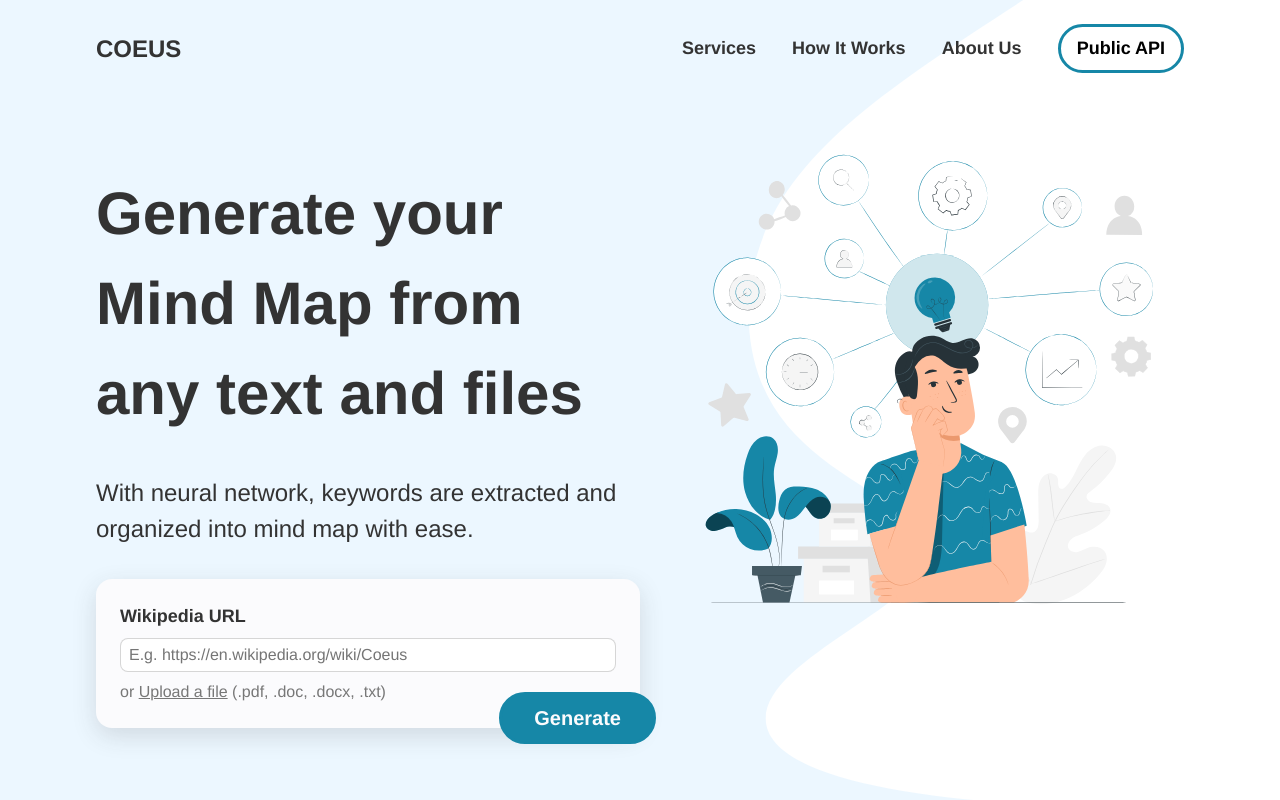
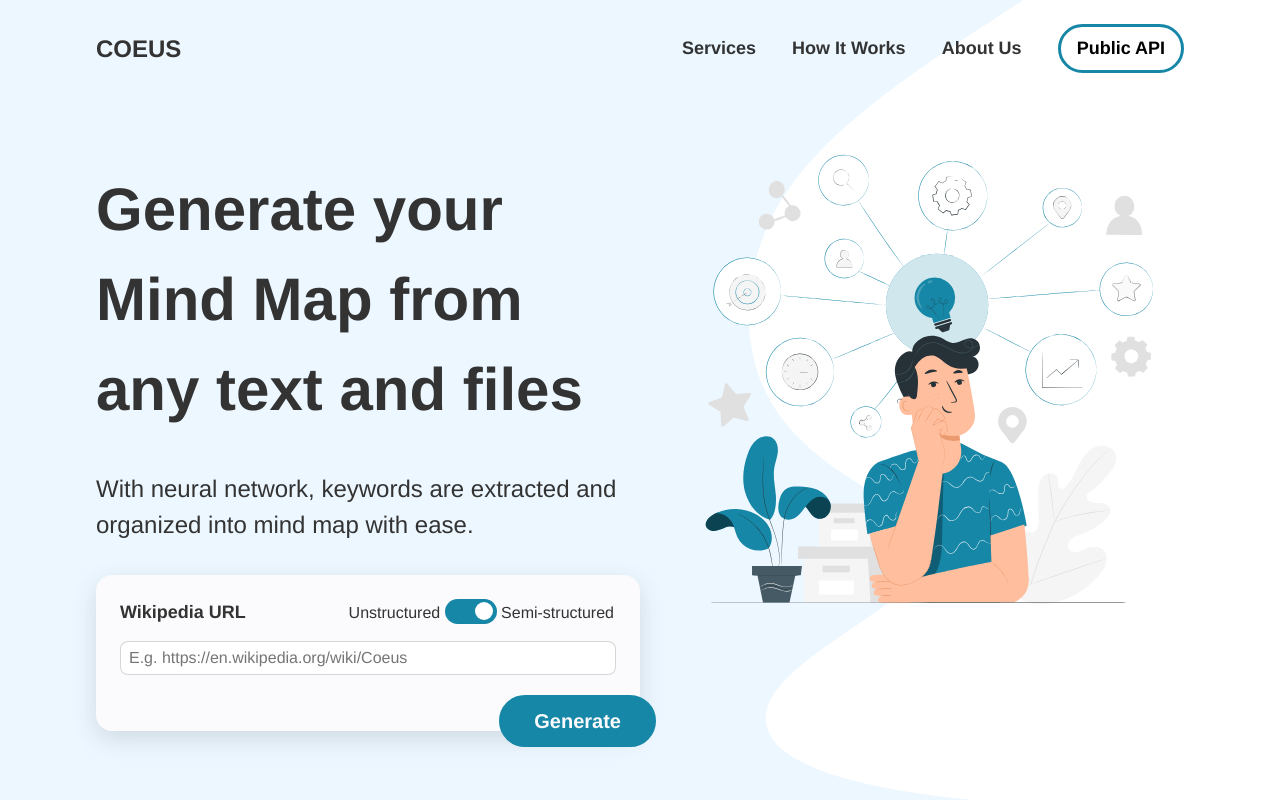
Before and after one commit to cs-coeus/coeus-front-end, a Vue app: page / in a window 1280 px wide. Shown: the top 800 px of the page. Built offline with nearby package versions, Linux system fonts and the light colour scheme.

Commit message:
feat: add switch between unstructured and semi-structured

```diff
--- a/src/components/UI/InputForm.vue
+++ b/src/components/UI/InputForm.vue
@@ -3,16 +3,24 @@
     <input type="file" name="fields[assetsFieldHandle][]" id="assetsFieldHandle"
            class="w-px h-px opacity-0 overflow-hidden absolute" @change="onChange" ref="file" accept=".pdf, .doc, .docx, .txt"  style="display: none"/>
     <div v-if="!isDragged">
-      <label>{{ filelist.length === 0 ? 'Wikipedia URL' : 'Topic' }}</label>
+      <label>{{ semiStructure ? 'Wikipedia URL' : 'Topic' }}</label>
+      <div class="float-right"> Unstructured
+        <label class="switch">
+          <input type="checkbox" v-model="semiStructure">
+          <span class="slider round"></span>
+        </label>
+        Semi-structured
+      </div>
       <input
         type="text"
-        :placeholder="filelist.length === 0 ? 'E.g. https://en.wikipedia.org/wiki/Coeus' : 'E.g. KMUTT, Rice'"
+        :placeholder="semiStructure ? 'E.g. https://en.wikipedia.org/wiki/Coeus' : 'E.g. KMUTT, Rice'"
         v-model="url"
       />
-      <p v-if="filelist.length === 0">
+      <p v-if="!semiStructure && !filelist.length">
         or <link-button @click="chooseFiles()">Upload a file</link-button> (.pdf, .doc, .docx, .txt)
       </p>
-      <p v-else>
+      <p v-if="semiStructure">&nbsp;&nbsp;</p>
+      <p v-if="!semiStructure && filelist.length">
         {{filelist[0].name}} <link-button @click="removeFile()">remove</link-button>
       </p>
       <primary-button class="hero-cta" @click="generateMap">Generate</primary-button>
@@ -38,6 +46,7 @@ export default {
   delimiters: ['${', '}'],
   emits: ['generate-map'],
   setup(__,{emit}) {
+    const semiStructure = ref(true)
     const url = ref('');
     const filelist = ref([]);
     const isDragged = ref(false);
@@ -52,9 +61,10 @@ export default {
     }
 
     function generateMap() {
+      let file = semiStructure.value ? '' : filelist.value;
       emit('generate-map', {
         'url':url.value,
-        'fileList': filelist.value,
+        'fileList': file,
       });
     }
 
@@ -90,6 +100,7 @@ export default {
       url,
       filelist,
       isDragged,
+      semiStructure,
       removeFile,
       chooseFiles,
       generateMap,
@@ -104,6 +115,12 @@ export default {
 </script>
 
 <style scoped>
+
+.float-right {
+  float: right;
+  padding-bottom: 8px;
+  padding-right: 2px;
+}
 .hero-action {
   position: relative;
   padding: 24px;
@@ -139,6 +156,66 @@ export default {
   right: -16px;
 }
 
+.switch {
+  position: relative;
+  display: inline-block;
+  width: 52px;
+  height: 25px;
+  margin-right: 0;
+}
+
+.switch input {
+  opacity: 0;
+  width: 0;
+  height: 0;
+}
+
+.slider {
+  position: absolute;
+  cursor: pointer;
+  top: 0;
+  left: 0;
+  right: 0;
+  bottom: 0;
+  background-color: #ccc;
+  -webkit-transition: .4s;
+  transition: .4s;
+}
+
+.slider:before {
+  position: absolute;
+  content: "";
+  height: 18px;
+  width: 18px;
+  left: 4px;
+  bottom: 4px;
+  background-color: white;
+  -webkit-transition: .4s;
+  transition: .4s;
+}
+
+input + .slider {
+  background-color: var(--primary-color);
+}
+
+input:focus + .slider {
+  box-shadow: 0 0 1px var(--primary-color);
+}
+
+input:checked + .slider:before {
+  -webkit-transform: translateX(26px);
+  -ms-transform: translateX(26px);
+  transform: translateX(26px);
+}
+
+.slider.round {
+  border-radius: 34px;
+}
+
+.slider.round:before {
+  border-radius: 50%;
+}
+
 @media only screen and (max-width: 986px) {
   .hero-action {
     margin: 1.5rem auto;
```
